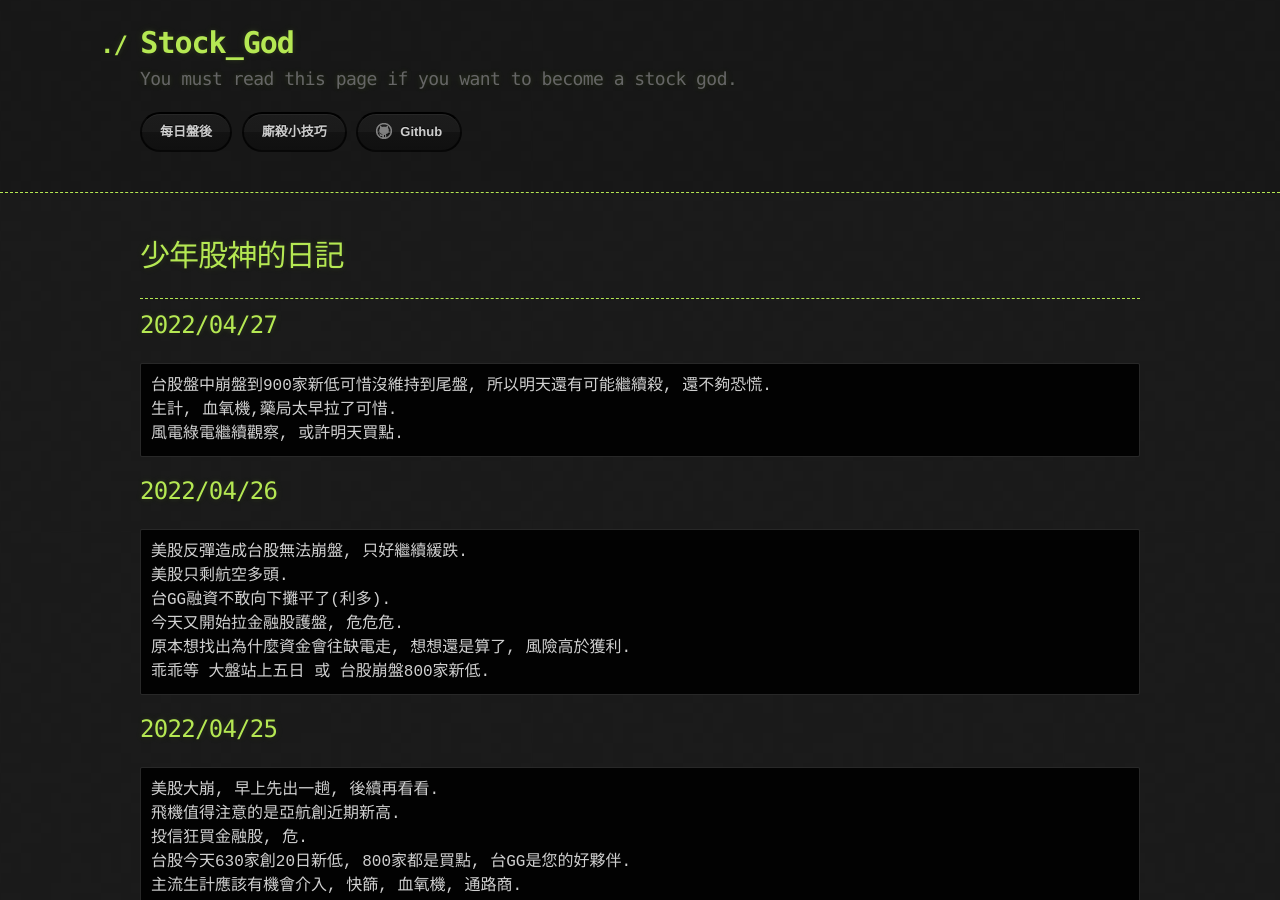
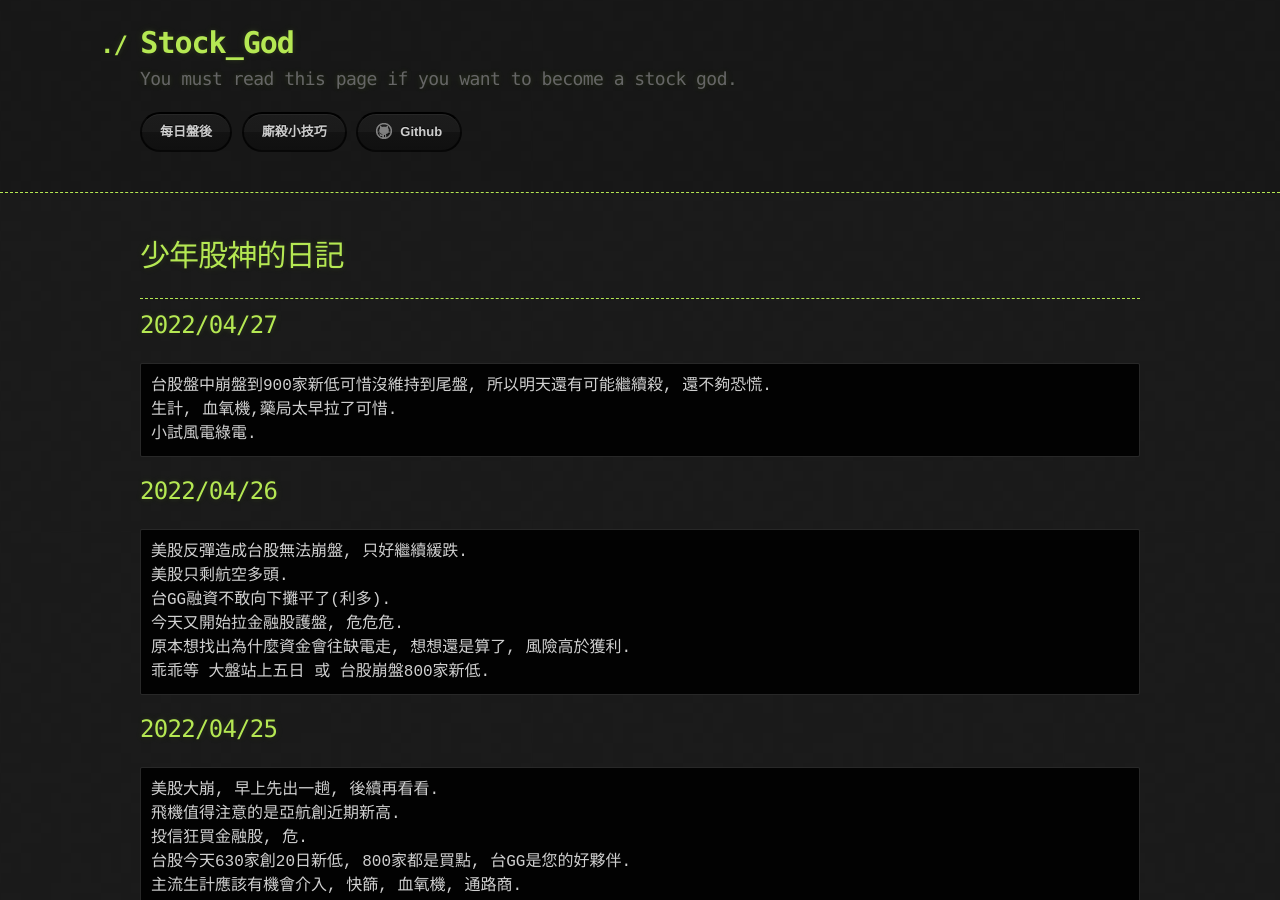
Before and after one commit to lepg5487/Stock_God, a Jekyll site: the page built from index.md, in a window 1280 px wide and 900 px high. Built offline with Jekyll 4.4.1, drawn with Linux system fonts in a browser that asks for light colours; our own code applies the rules of GitHub Pages for plain Markdown files.

Commit message:
Update index.md

````diff
--- a/index.md
+++ b/index.md
@@ -10,7 +10,7 @@ layout: testlayouts
 ```
 台股盤中崩盤到900家新低可惜沒維持到尾盤, 所以明天還有可能繼續殺, 還不夠恐慌.
 生計, 血氧機,藥局太早拉了可惜.
-風電綠電繼續觀察, 或許明天買點.
+小試風電綠電.
 ```
 
 ## 2022/04/26
````
